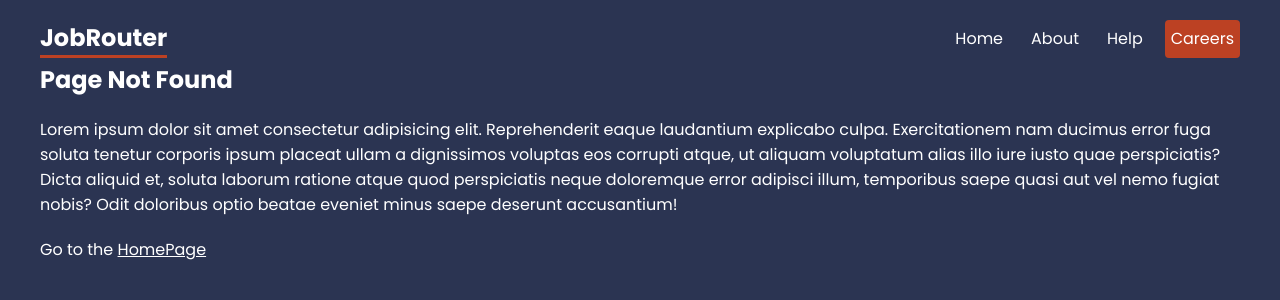
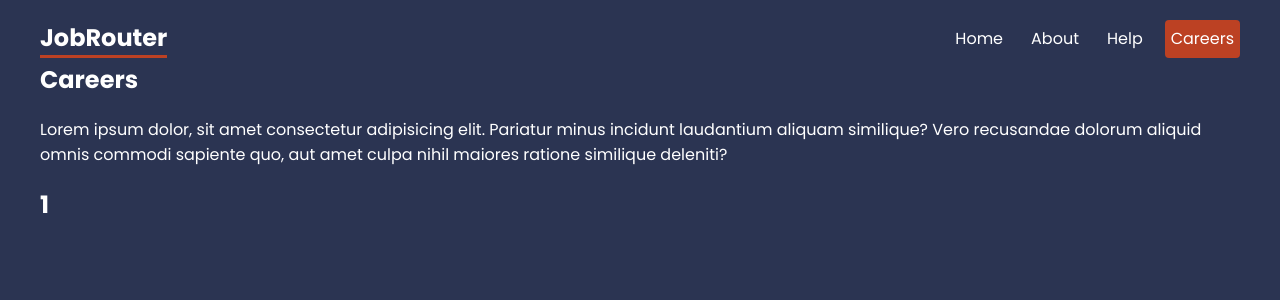
Before and after one commit to kiche-allan/JobRouter--ReactRouter, a React (Create React App) app: page /careers/1 in a window 1280 px wide. Shown: the top 300 px of the page. Built offline with nearby package versions, Linux system fonts and the light colour scheme.

Commit message:
career-details

```diff
--- a/src/App.js
+++ b/src/App.js
@@ -12,6 +12,7 @@
 import NotFound from "./pages/NotFound";
 import Career, { careersLoader } from "./pages/careers/Career";
 import CareersLayout from "./layouts/CareersLayout";
+import CareerDetails from "./pages/careers/CareerDetails";
 
 
 const router = createBrowserRouter(
@@ -27,6 +28,7 @@
 
     <Route path = "careers" element = {<CareersLayout />}>
       <Route index element = {<Career />} loader = {careersLoader}/>
+      <Route path = ":id" element = {<CareerDetails/>}/>
     </Route>
 
     <Route path =  "*" element = {<NotFound/>} />
--- /dev/null
+++ b/src/pages/careers/CareerDetails.js
@@ -0,0 +1,12 @@
+import { useParams } from "react-router-dom"
+
+export default function CareerDetails() {
+
+    const {id} = useParams()
+
+  return (
+    <div className="career-details">
+        <h2>{ id }</h2>
+    </div>
+  )
+}
```
